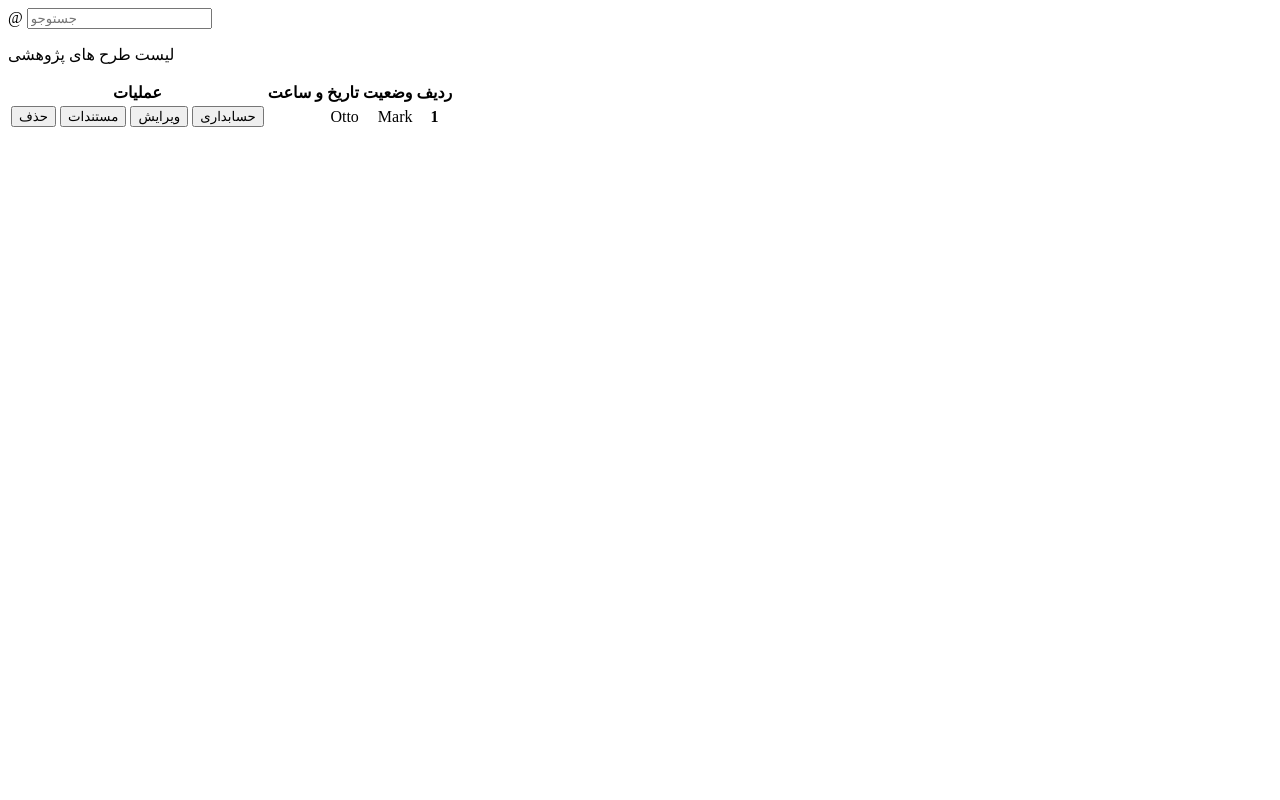
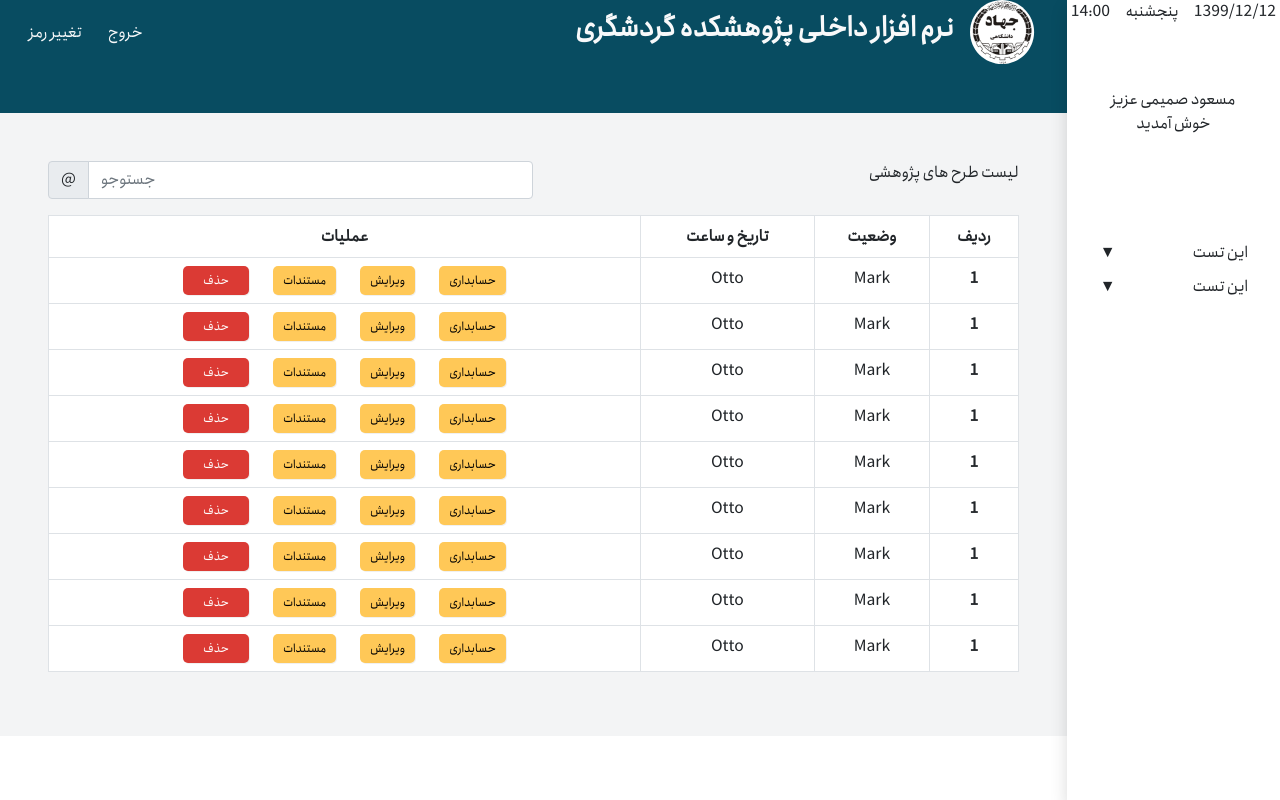
Before and after one commit to mchoopani/TourismResearchInstitute, a Django app: template apps/templates/index.html in a window 1280 px wide. Run offline with Django 4.2, Linux system fonts and the light colour scheme; the template is opened without the code that fills it, so the values that code supplies are empty; parts of the project's set-up code (start-up, migrations or seed data) failed here and were passed over.

Commit message:
fix styles

```diff
--- a/apps/core/views.py
+++ b/apps/core/views.py
@@ -561,3 +561,4 @@ class EventView(views.View):
         )
 
 class UploadDocumentView(views.View):
+    pass
--- a/apps/static/css/styles.css
+++ b/apps/static/css/styles.css
@@ -18,7 +18,7 @@ tr:hover {
     background-color: #084C61;
 }
 
-#container {
+#content {
     background-color: #F3F4F5;
 }
 
--- a/apps/templates/includes/navbar.html
+++ b/apps/templates/includes/navbar.html
@@ -1,3 +1,4 @@
+{% load static %}
 
 <div id="navbar" class="col-12 h-25 d-flex pb-5 px-3 justify-content-between">
     <div class="d-flex align-items-center">
@@ -7,7 +8,7 @@
     <div class="d-flex align-items-center">
         <h3 class="text-light fw-bold">نرم افزار داخلی پژوهشکده گردشگری</h3>
         <div class="logo">
-            <img class="img-fluid mx-3" src="./statics/images/arm-jahad.png" alt="">
+            <img class="img-fluid mx-3" src="{% static 'images/arm-jahad.png' %}" alt="">
         </div>
     </div>
 </div>
--- a/apps/templates/includes/sidebar.html
+++ b/apps/templates/includes/sidebar.html
@@ -1,4 +1,4 @@
-<div id="sidebar" class="shadow d-flex flex-column">
+<div id="sidebar" class="shadow d-flex flex-column h-100">
     <div class="d-flex justify-content-between px-1">
         <p>14:00</p>
         <p>پنجشنبه</p>
--- a/apps/templates/index.html
+++ b/apps/templates/index.html
@@ -1,3 +1,5 @@
+{% extends 'layout/base.html' %}
+
 {% block content %}
     <div class="d-flex flex-column m-5">
         <div class="d-flex justify-content-between">
@@ -30,6 +32,119 @@
                   </div>
               </td>
             </tr>
+
+            <tr class="text-center">
+              <th scope="row">1</th>
+              <td>Mark</td>
+              <td>Otto</td>
+              <td>
+                  <div class="d-flex gap-4 justify-content-center">
+                      <button class="btn-accept">حسابداری</button>
+                      <button class="btn-accept">ویرایش</button>
+                      <button class="btn-accept">مستندات</button>
+                      <button class="btn-cancel">حذف</button>
+                  </div>
+              </td>
+            </tr>
+
+            <tr class="text-center">
+              <th scope="row">1</th>
+              <td>Mark</td>
+              <td>Otto</td>
+              <td>
+                  <div class="d-flex gap-4 justify-content-center">
+                      <button class="btn-accept">حسابداری</button>
+                      <button class="btn-accept">ویرایش</button>
+                      <button class="btn-accept">مستندات</button>
+                      <button class="btn-cancel">حذف</button>
+                  </div>
+              </td>
+            </tr>
+
+            <tr class="text-center">
+              <th scope="row">1</th>
+              <td>Mark</td>
+              <td>Otto</td>
+              <td>
+                  <div class="d-flex gap-4 justify-content-center">
+                      <button class="btn-accept">حسابداری</button>
+                      <button class="btn-accept">ویرایش</button>
+                      <button class="btn-accept">مستندات</button>
+                      <button class="btn-cancel">حذف</button>
+                  </div>
+              </td>
+            </tr>
+
+            <tr class="text-center">
+              <th scope="row">1</th>
+              <td>Mark</td>
+              <td>Otto</td>
+              <td>
+                  <div class="d-flex gap-4 justify-content-center">
+                      <button class="btn-accept">حسابداری</button>
+                      <button class="btn-accept">ویرایش</button>
+                      <button class="btn-accept">مستندات</button>
+                      <button class="btn-cancel">حذف</button>
+                  </div>
+              </td>
+            </tr>
+
+            <tr class="text-center">
+              <th scope="row">1</th>
+              <td>Mark</td>
+              <td>Otto</td>
+              <td>
+                  <div class="d-flex gap-4 justify-content-center">
+                      <button class="btn-accept">حسابداری</button>
+                      <button class="btn-accept">ویرایش</button>
+                      <button class="btn-accept">مستندات</button>
+                      <button class="btn-cancel">حذف</button>
+                  </div>
+              </td>
+            </tr>
+
+
+            <tr class="text-center">
+              <th scope="row">1</th>
+              <td>Mark</td>
+              <td>Otto</td>
+              <td>
+                  <div class="d-flex gap-4 justify-content-center">
+                      <button class="btn-accept">حسابداری</button>
+                      <button class="btn-accept">ویرایش</button>
+                      <button class="btn-accept">مستندات</button>
+                      <button class="btn-cancel">حذف</button>
+                  </div>
+              </td>
+            </tr>
+
+            <tr class="text-center">
+              <th scope="row">1</th>
+              <td>Mark</td>
+              <td>Otto</td>
+              <td>
+                  <div class="d-flex gap-4 justify-content-center">
+                      <button class="btn-accept">حسابداری</button>
+                      <button class="btn-accept">ویرایش</button>
+                      <button class="btn-accept">مستندات</button>
+                      <button class="btn-cancel">حذف</button>
+                  </div>
+              </td>
+            </tr>
+
+            <tr class="text-center">
+              <th scope="row">1</th>
+              <td>Mark</td>
+              <td>Otto</td>
+              <td>
+                  <div class="d-flex gap-4 justify-content-center">
+                      <button class="btn-accept">حسابداری</button>
+                      <button class="btn-accept">ویرایش</button>
+                      <button class="btn-accept">مستندات</button>
+                      <button class="btn-cancel">حذف</button>
+                  </div>
+              </td>
+            </tr>
           </tbody>
         </table>
     </div>
--- a/apps/templates/layout/base.html
+++ b/apps/templates/layout/base.html
@@ -17,14 +17,14 @@
     {% endblock %}
 </head>
 <body>
-    <div id="container" class="d-flex h-100">
+    <div id="container" class="d-flex vh-100">
         <!-- body -->
         <div class="col-md-10">
-            <div class="d-flex flex-column h-100">
+            <div class="d-flex flex-column">
                 <!-- navbar     -->
                 {% include 'includes/navbar.html' %}
                 <!-- content -->
-                <div class="flex-grow-1">
+                <div id="content" class="">
                     {% block content %}
                     {% endblock %}
                 </div>
```
